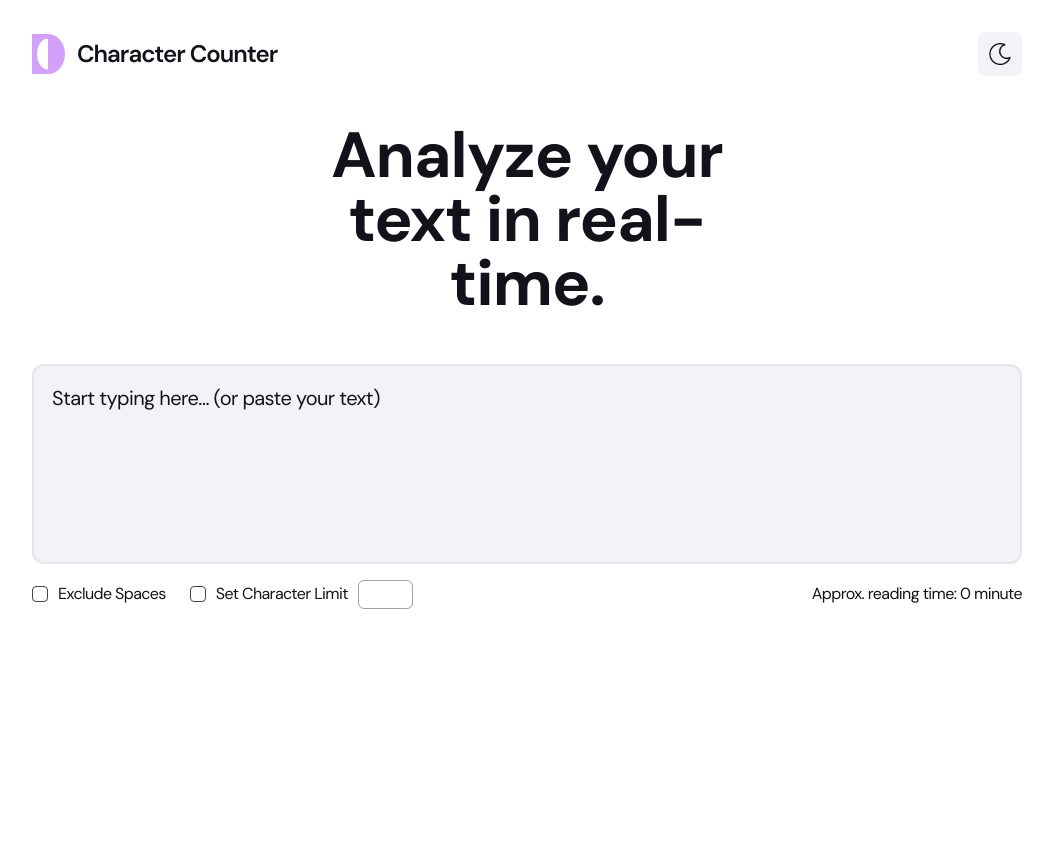
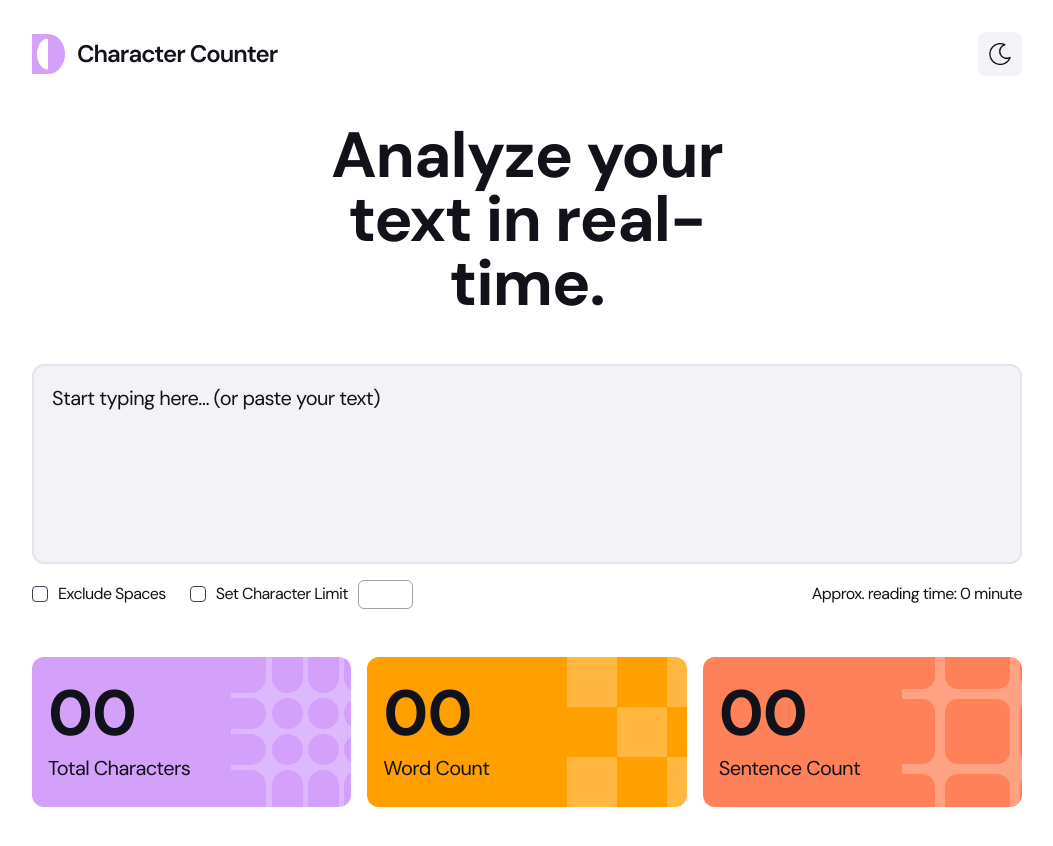
Before and after one commit to kamikazinancy32-stack/Characte-Counter_Angular, an Angular app: page / in a window 1280 px wide. Shown: the top 846 px of the page, without its empty margins (113-1166 px from the left). Before the commit the page ends 800 px from the top, so only its background shows below. Built offline with nearby package versions, Linux system fonts and the light colour scheme.

Commit message:
feat: add stats-cards component
StatsCardsComponent takes text and excludeSpaces via @Input and uses
ngOnChanges with SimpleChanges to recount characters, words and
sentences only when the relevant inputs change.

```diff
--- a/src/app/app.component.html
+++ b/src/app/app.component.html
@@ -27,5 +27,7 @@
         (limitChange)="onLimitChange($event)"
       />
     </section>
+
+    <app-stats-cards [text]="text" [excludeSpaces]="excludeSpaces" />
   </main>
 </div>
--- a/src/app/app.component.ts
+++ b/src/app/app.component.ts
@@ -2,6 +2,7 @@ import { Component, OnDestroy, OnInit } from '@angular/core';
 
 import { HeaderComponent, Theme } from './components/header/header.component';
 import { SettingsComponent } from './components/settings/settings.component';
+import { StatsCardsComponent } from './components/stats-cards/stats-cards.component';
 import { TextInputComponent } from './components/text-input/text-input.component';
 import { debugLog } from './debug';
 import { countWords, formatReadingTime } from './text-stats';
@@ -19,7 +20,7 @@ const LIGHT_SCHEME_QUERY = '(prefers-color-scheme: light)';
  */
 @Component({
   selector: 'app-root',
-  imports: [HeaderComponent, TextInputComponent, SettingsComponent],
+  imports: [HeaderComponent, TextInputComponent, SettingsComponent, StatsCardsComponent],
   templateUrl: './app.component.html',
   styleUrl: './app.component.css',
 })
--- a/src/app/components/stats-cards/stats-cards.component.css
+++ b/src/app/components/stats-cards/stats-cards.component.css
@@ -0,0 +1,73 @@
+:host {
+  display: block;
+}
+
+.stats {
+  display: grid;
+  grid-template-columns: repeat(3, 1fr);
+  gap: 16px;
+  margin-top: 48px;
+}
+
+.stat-card {
+  display: flex;
+  flex-direction: column;
+  justify-content: center;
+  gap: 8px;
+  height: 150px;
+  padding: 0 16px;
+  border-radius: 12px;
+  background-repeat: no-repeat;
+  background-position: right center;
+  color: var(--neutral-900);
+}
+
+.stat-card-characters {
+  background-color: var(--purple-400);
+  background-image: url("/images/pattern-characters.svg");
+}
+
+.stat-card-words {
+  background-color: var(--yellow-500);
+  background-image: url("/images/pattern-words.svg");
+}
+
+.stat-card-sentences {
+  background-color: var(--orange-500);
+  background-image: url("/images/pattern-sentences.svg");
+}
+
+.stat-number {
+  font-size: 64px;
+  font-weight: 700;
+  line-height: 1;
+  letter-spacing: -1px;
+}
+
+.stat-label {
+  font-size: 20px;
+  line-height: 1.4;
+}
+
+.stat-note {
+  font-size: 16px;
+}
+
+/* ---------- Mobile ---------- */
+
+@media (max-width: 767px) {
+  .stats {
+    grid-template-columns: 1fr;
+    margin-top: 40px;
+  }
+
+  .stat-card {
+    height: 130px;
+    padding: 0 20px;
+    background-position: right -20px center;
+  }
+
+  .stat-number {
+    font-size: 40px;
+  }
+}
--- a/src/app/components/stats-cards/stats-cards.component.html
+++ b/src/app/components/stats-cards/stats-cards.component.html
@@ -1 +1,20 @@
-<p>stats-cards works!</p>
+<section aria-label="Text statistics">
+  <ul class="stats" aria-live="polite">
+    <li class="stat-card stat-card-characters">
+      <p class="stat-number">{{ characterCount }}</p>
+      <p class="stat-label">
+        Total Characters<span class="stat-note" [hidden]="!excludeSpaces"> (no space)</span>
+      </p>
+    </li>
+
+    <li class="stat-card stat-card-words">
+      <p class="stat-number">{{ wordCount }}</p>
+      <p class="stat-label">Word Count</p>
+    </li>
+
+    <li class="stat-card stat-card-sentences">
+      <p class="stat-number">{{ sentenceCount }}</p>
+      <p class="stat-label">Sentence Count</p>
+    </li>
+  </ul>
+</section>
--- a/src/app/components/stats-cards/stats-cards.component.ts
+++ b/src/app/components/stats-cards/stats-cards.component.ts
@@ -1,9 +1,40 @@
-import { Component } from '@angular/core';
+import { Component, Input, OnChanges, SimpleChanges } from '@angular/core';
 
+import { changedInputs, debugLog } from '../../debug';
+import { countCharacters, countSentences, countWords, formatCount } from '../../text-stats';
+
+/**
+ * The three coloured cards: characters, words and sentences.
+ * @Input text / excludeSpaces: read-only data from AppComponent. Display only, no outputs.
+ */
 @Component({
   selector: 'app-stats-cards',
-  imports: [],
   templateUrl: './stats-cards.component.html',
   styleUrl: './stats-cards.component.css',
 })
-export class StatsCardsComponent {}
+export class StatsCardsComponent implements OnChanges {
+  @Input({ required: true }) text = '';
+  @Input() excludeSpaces = false;
+
+  characterCount = formatCount(0);
+  wordCount = formatCount(0);
+  sentenceCount = formatCount(0);
+
+  /**
+   * Recalculates only what depends on the inputs that changed:
+   * - text changes affect all three counts;
+   * - excludeSpaces only affects the character count.
+   */
+  ngOnChanges(changes: SimpleChanges): void {
+    debugLog('[StatsCards] ngOnChanges:', changedInputs(changes));
+
+    if (changes['text'] || changes['excludeSpaces']) {
+      this.characterCount = formatCount(countCharacters(this.text, this.excludeSpaces));
+    }
+
+    if (changes['text']) {
+      this.wordCount = formatCount(countWords(this.text));
+      this.sentenceCount = formatCount(countSentences(this.text));
+    }
+  }
+}
```
